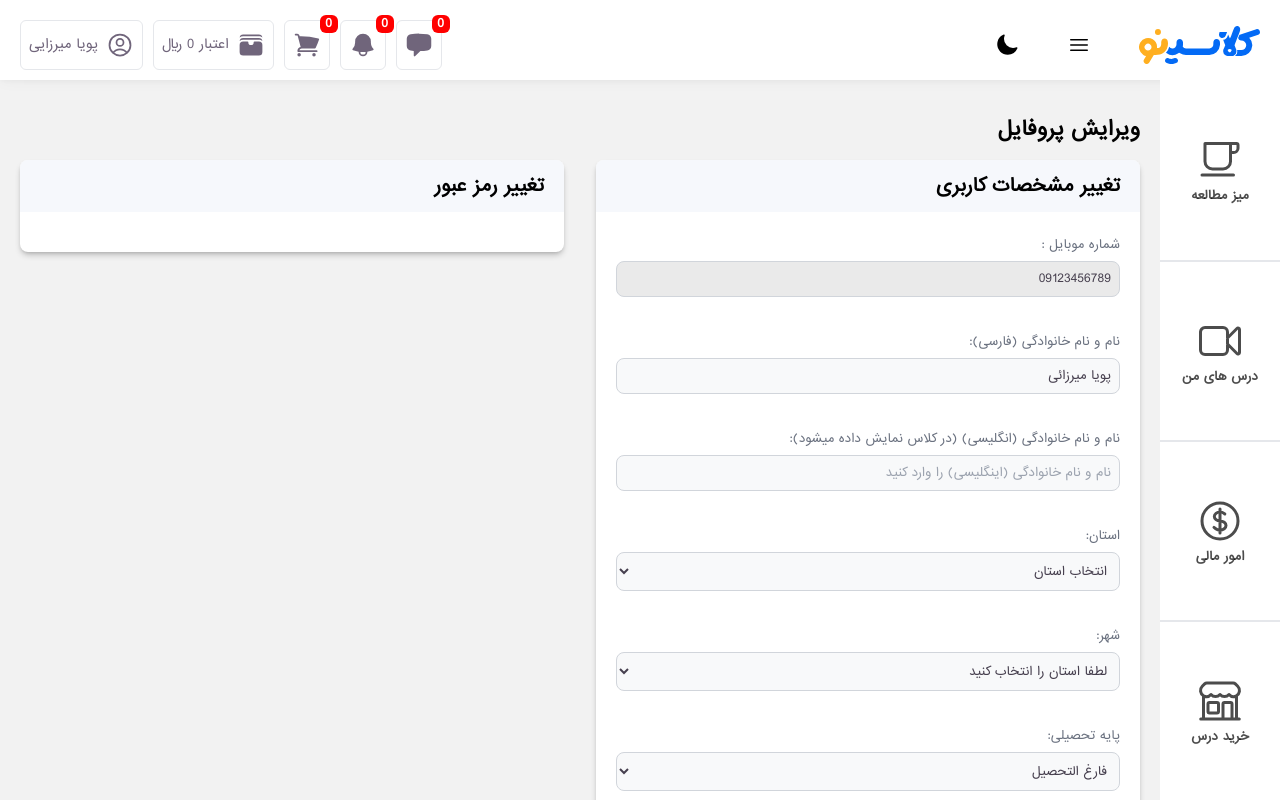
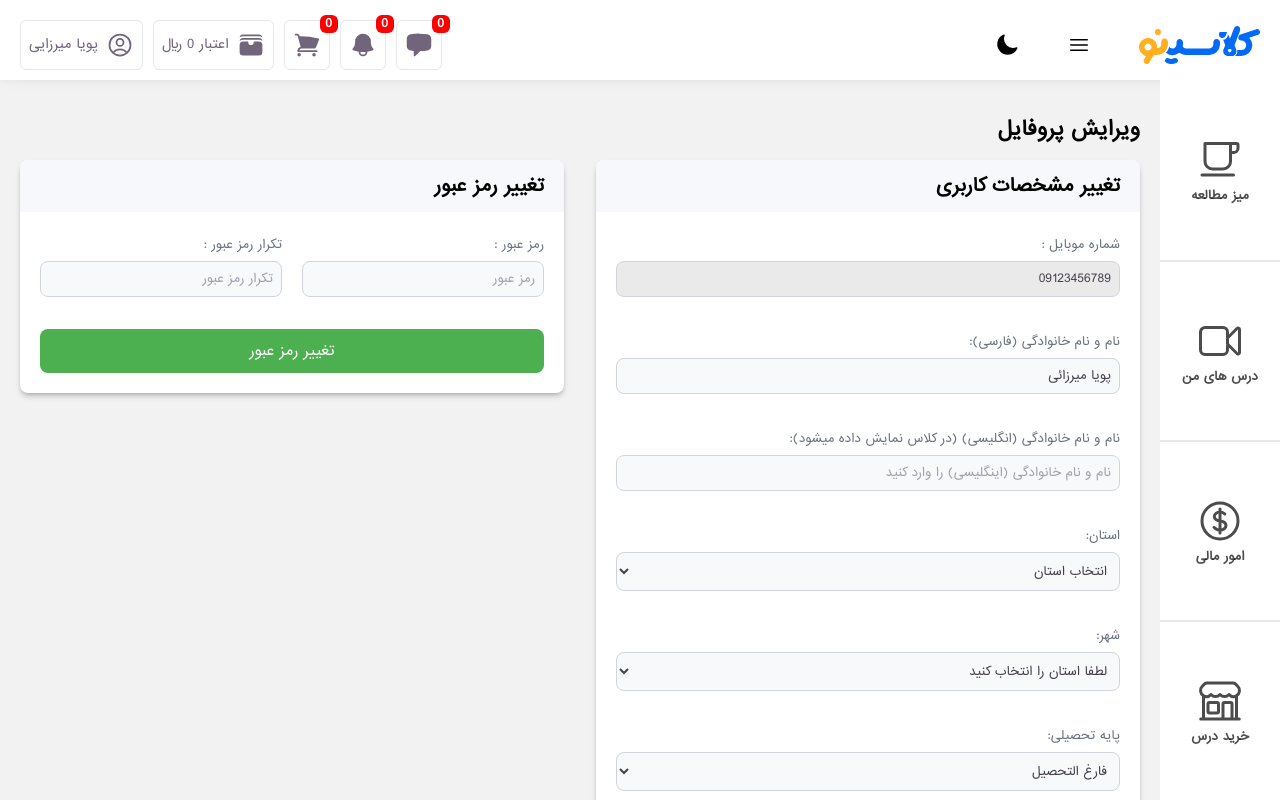
Before and after one commit to pouya-mirzaei/classino, a React (Create React App) app: page /panel/profile in a window 1280 px wide. Shown: the top 800 px of the page. Built offline with nearby package versions, Linux system fonts and the light colour scheme.

Commit message:
feat: added the change password section in edit profile

```diff
--- a/src/pages/panel/Profile/Profile.js
+++ b/src/pages/panel/Profile/Profile.js
@@ -14,6 +14,16 @@ export default function Profile() {
       city: '-1',
       grade: 'old',
       gender: '-1',
+    },
+    onSubmit: (data) => {
+      console.log(data);
+    },
+  });
+
+  const updatePassForm = useFormik({
+    initialValues: {
+      password: '',
+      confirmPass: '',
     },
     onSubmit: (data) => {
       console.log(data);
@@ -119,7 +129,7 @@ export default function Profile() {
               <label htmlFor="gender" className="text-xs text-gray-500 mb-2 inline-block">
                 جنسیت:
               </label>
-              <select name="gender" id="grade" className="form-control" value={form.values.gender} onChange={form.handleChange}>
+              <select name="gender" id="gender" className="form-control" value={form.values.gender} onChange={form.handleChange}>
                 <option value="-1">انتخاب نشده</option>
                 <option value="boy">پسر</option>
                 <option value="girl">دختر</option>
@@ -129,7 +139,41 @@ export default function Profile() {
             <BtnSuccess type="submit">تغییر مشخصات کاربری</BtnSuccess>
           </form>
         </PanelDetail>
-        <PanelDetail headerTitle="تغییر رمز عبور" className="basis-1/2 w-full"></PanelDetail>
+        <PanelDetail headerTitle="تغییر رمز عبور" className="basis-1/2 w-full">
+          <form className="space-y-8" onSubmit={updatePassForm.handleSubmit}>
+            <div className="flex items-center justify-between gap-5">
+              <div className="basis-1/2">
+                <label htmlFor="password" className="text-xs text-gray-500 mb-2 inline-block">
+                  رمز عبور :
+                </label>
+                <input
+                  type="password"
+                  className="form-control"
+                  placeholder="رمز عبور"
+                  id="password"
+                  name="password"
+                  value={updatePassForm.values.password}
+                  onChange={updatePassForm.handleChange}
+                />
+              </div>
+              <div className="basis-1/2">
+                <label htmlFor="confirmPass" className="text-xs text-gray-500 mb-2 inline-block">
+                  تکرار رمز عبور :
+                </label>
+                <input
+                  type="password"
+                  className="form-control"
+                  placeholder="تکرار رمز عبور"
+                  id="confirmPass"
+                  name="confirmPass"
+                  value={updatePassForm.values.confirmPass}
+                  onChange={updatePassForm.handleChange}
+                />
+              </div>
+            </div>
+            <BtnSuccess type="submit">تغییر رمز عبور</BtnSuccess>
+          </form>
+        </PanelDetail>
       </div>
     </section>
   );
```
